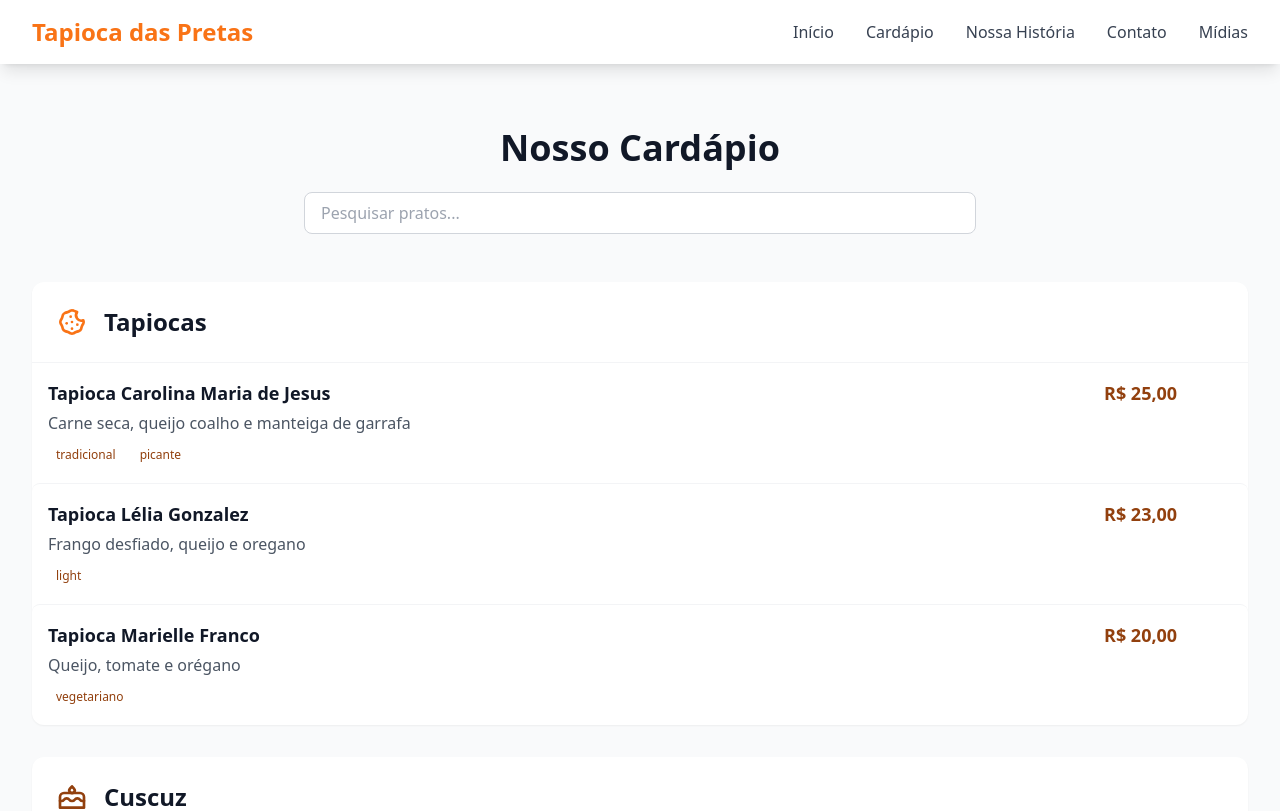
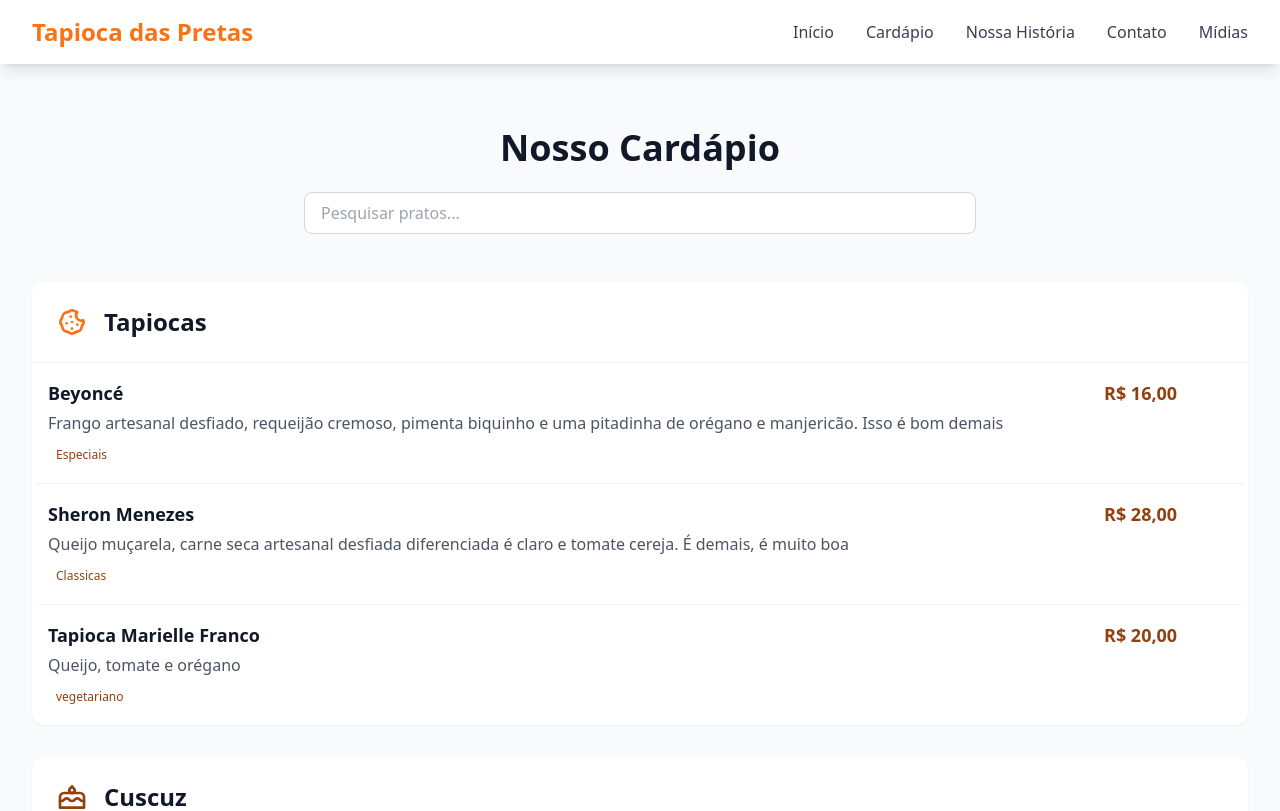
Before and after one commit to Dev-Zero64/tapioca-das-pretas, a React (Vite) app: page /cardapio in a window 1280 px wide. Shown: the top 811 px of the page. Built offline with nearby package versions, Linux system fonts and the light colour scheme.

Commit message:
Atualiza itens do menu com novos pratos e descrições

```diff
--- a/src/pages/Menu.tsx
+++ b/src/pages/Menu.tsx
@@ -8,16 +8,16 @@ const menuCategories = [
     icon: <IconCookie className="text-brand-orange" size={32} />,
     items: [
       {
-        name: "Tapioca Carolina Maria de Jesus",
-        description: "Carne seca, queijo coalho e manteiga de garrafa",
-        price: 25.00,
-        tags: ["tradicional", "picante"]
+        name: "Beyoncé",
+        description: "Frango artesanal desfiado, requeijão cremoso, pimenta biquinho e uma pitadinha de orégano e manjericão. Isso é bom demais",
+        price: 16.00,
+        tags: ["Especiais"]
       },
       {
-        name: "Tapioca Lélia Gonzalez",
-        description: "Frango desfiado, queijo e oregano",
-        price: 23.00,
-        tags: ["light"]
+        name: "Sheron Menezes",
+        description: "Queijo muçarela, carne seca artesanal desfiada diferenciada é claro e tomate cereja. É demais, é muito boa",
+        price: 28.00,
+        tags: ["Classicas"]
       },
       {
         name: "Tapioca Marielle Franco",
```
